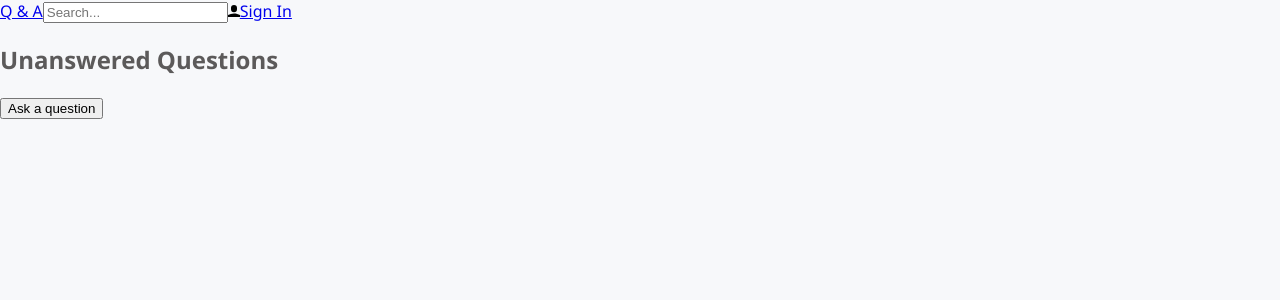
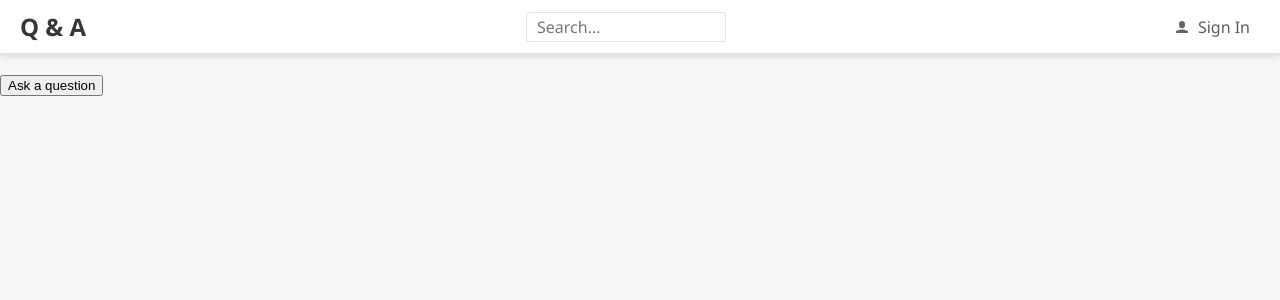
Before and after one commit to AlexEgorchatov/ReactStudy, a React (Create React App) app in the folder frontend/: page / in a window 1280 px wide. Shown: the top 300 px of the page. Built offline with nearby package versions, Linux system fonts and the light colour scheme.

Commit message:
Styled the Header component.

```diff
--- a/frontend/src/Header.tsx
+++ b/frontend/src/Header.tsx
@@ -1,11 +1,73 @@
-import React from 'react';
+/** @jsxRuntime classic */
+/** @jsx jsx */
+import { css, jsx } from '@emotion/react';
 import { UserIcon } from './Icons';
+import { fontFamily, fontSize, gray1, gray2, gray5 } from './Styles';
 
 export const Header = () => (
-    <div>
-        <a href="./">Q & A</a>
-        <input type="text" placeholder="Search..." />
-        <a href="./signin">
+    <div
+        css={css`
+            position: fixed;
+            box-sizing: border-box;
+            top: 0;
+            width: 100%;
+            display: flex;
+            align-items: center;
+            justify-content: space-between;
+            padding: 10px 20px;
+            background-color: #fff;
+            border-bottom: 1px solid ${gray5};
+            box-shadow: 0 3px 7px 0 rgba(110, 112, 114, 0.21);
+        `}
+    >
+        <a
+            href="./"
+            css={css`
+                font-size: 24px;
+                font-weight: bold;
+                color: ${gray1};
+                text-decoration: none;
+            `}
+        >
+            Q & A
+        </a>
+        <input
+            type="text"
+            placeholder="Search..."
+            css={css`
+                box-sizing: border-box;
+                font-family: ${fontFamily};
+                font-size: ${fontSize};
+                padding: 8px 10px;
+                border: 1px solid ${gray5};
+                border-radius: 3px;
+                color: ${gray2};
+                background-color: white;
+                width: 200px;
+                height: 30px;
+                :focus {
+                    outline-color: ${gray5};
+                }
+            `}
+        />
+        <a
+            href="./signin"
+            css={css`
+                font-family: ${fontFamily};
+                font-size: ${fontSize};
+                padding: 5px 10px;
+                background-color: transparent;
+                color: ${gray2};
+                text-decoration: none;
+                cursor: pointer;
+                span {
+                    margin-left: 10px;
+                }
+                :focus {
+                    outline-color: ${gray5};
+                }
+            `}
+        >
             <UserIcon />
             <span>Sign In</span>
         </a>
--- a/frontend/src/Icons.tsx
+++ b/frontend/src/Icons.tsx
@@ -1,4 +1,15 @@
-import React from 'react';
+/** @jsxRuntime classic */
+/** @jsx jsx */
+import { css, jsx } from '@emotion/react';
 import user from './user.svg';
 
-export const UserIcon = () => <img src={user} alt="User" width="12px" />;
+export const UserIcon = () => (
+    <img
+        src={user}
+        alt="User"
+        css={css`
+            width: 12px;
+            opacity: 0.6;
+        `}
+    />
+);
```
